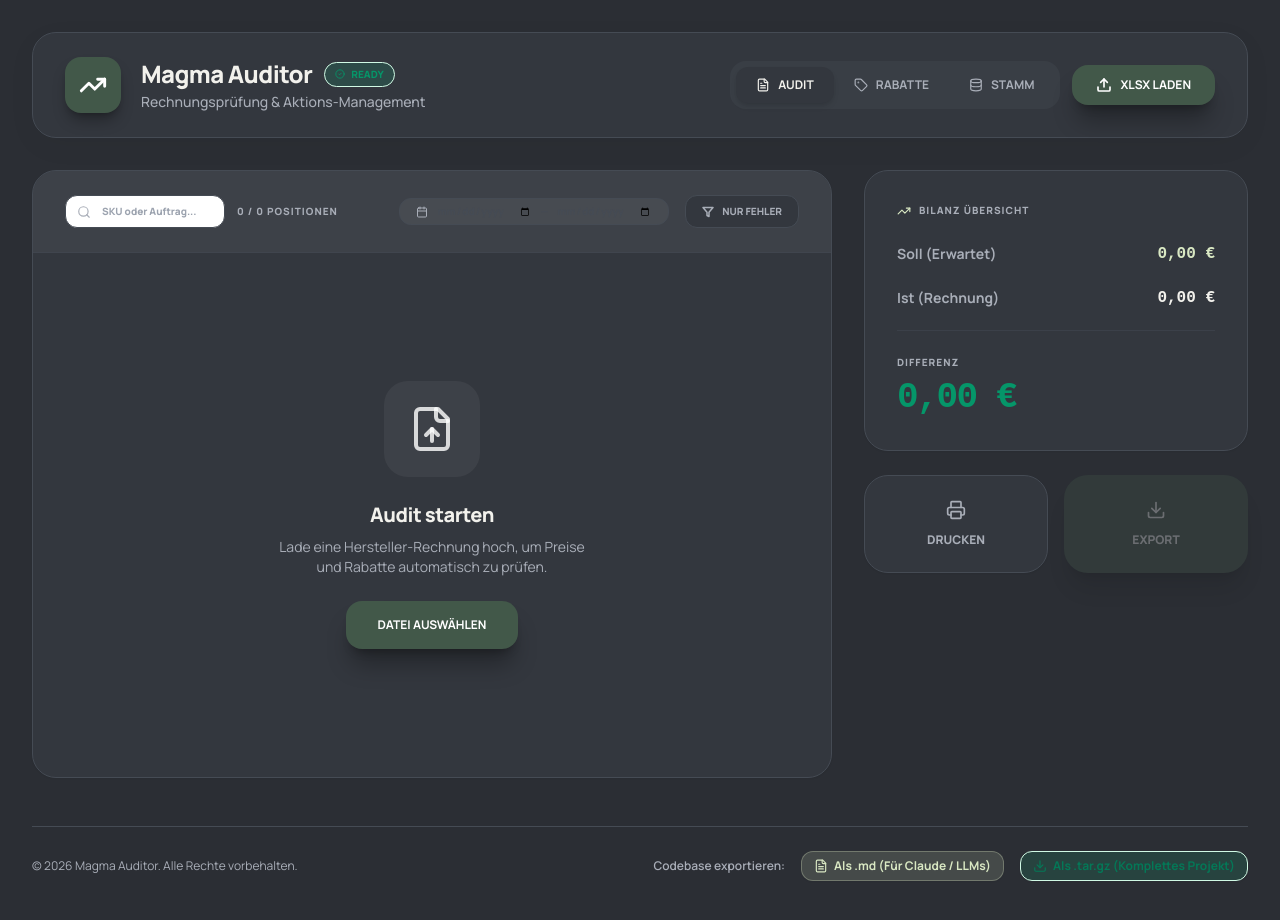
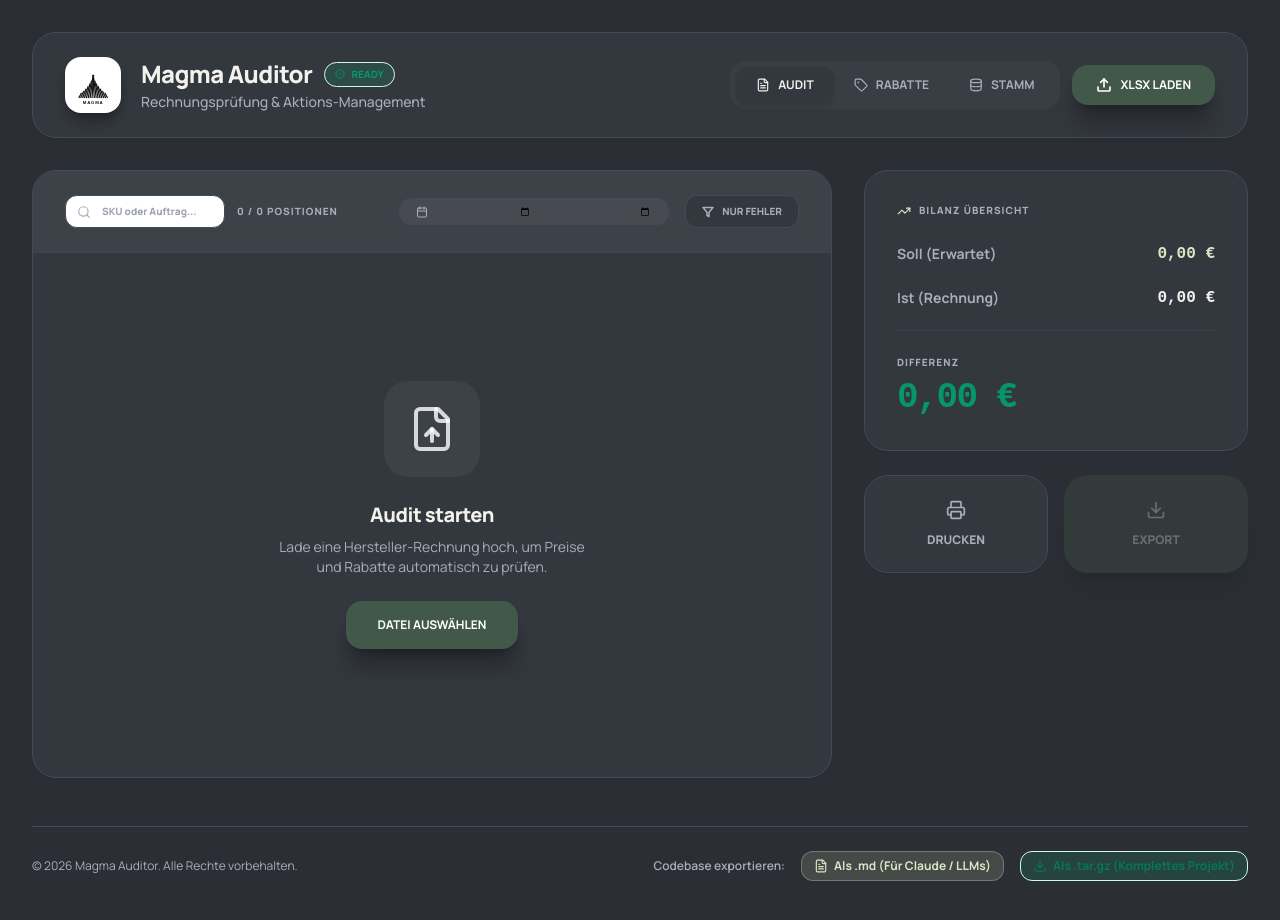
Before and after one commit to FGusia/mokebo_invoice, a Next.js app: page /magma/invoice-audit in a window 1280 px wide. Shown: the top 920 px of the page. Built offline with nearby package versions, Linux system fonts and the light colour scheme.

Commit message:
Magma-Logo (nachgebaut) als Icon in Dashboard und Auditor-Header

```diff
--- a/app/page.tsx
+++ b/app/page.tsx
@@ -1,6 +1,7 @@
 import Link from "next/link";
-import { FileText, ArrowUpRight } from "lucide-react";
+import { ArrowUpRight } from "lucide-react";
 import { MokeboMark, MokeboWordmark } from "@/components/MokeboLogo";
+import { MagmaMark } from "@/components/magma/MagmaLogo";
 
 type AppTile = {
   href: string;
@@ -17,7 +18,7 @@
     title: "Rechnungsprüfung",
     description: "Automatisierte Audit von Herstellerrechnungen inkl. Aktionsrabatten & Stammdaten.",
     manufacturer: "Magma",
-    icon: <FileText size={22} strokeWidth={2.5} />,
+    icon: <MagmaMark size={48} />,
     available: true,
   },
 ];
@@ -63,7 +64,7 @@
                     }`}
                   >
                     <div className="flex items-center justify-between mb-4">
-                      <div className="w-12 h-12 rounded-2xl bg-mokebo-mint text-mokebo-dark flex items-center justify-center">
+                      <div className="flex items-center justify-center">
                         {app.icon}
                       </div>
                       {app.available && (
--- a/components/magma/MagmaAuditor.tsx
+++ b/components/magma/MagmaAuditor.tsx
@@ -31,6 +31,7 @@
   Download
 } from 'lucide-react';
 import { motion, AnimatePresence } from 'motion/react';
+import { MagmaMark } from './MagmaLogo';
 
 // ─── UTILS ────────────────────────────────────────────────────────────────────
 const fmtEur = (n: number) => (n ?? 0).toLocaleString('de-DE', { minimumFractionDigits: 2, maximumFractionDigits: 2 });
@@ -721,9 +722,7 @@
         {/* ── HEADER ── */}
         <header className="no-print mb-8 flex flex-col sm:flex-row sm:items-center justify-between gap-6 bg-mokebo-surface border border-mokebo-border rounded-3xl px-8 py-6 shadow-[0_8px_30px_rgb(0,0,0,0.04)] backdrop-blur-sm">
           <div className="flex items-center gap-5">
-            <div className="w-14 h-14 rounded-2xl bg-mokebo-green text-white flex items-center justify-center shadow-lg shadow-black/30">
-              <TrendingUp size={28} strokeWidth={2.5} />
-            </div>
+            <MagmaMark size={56} className="shadow-lg shadow-black/30" />
             <div>
               <div className="flex items-center gap-3">
                 <h1 className="font-black text-2xl tracking-tight">Magma Auditor</h1>
--- /dev/null
+++ b/components/magma/MagmaLogo.tsx
@@ -0,0 +1,28 @@
+export function MagmaMark({ size = 40, className = "" }: { size?: number; className?: string }) {
+  return (
+    <div
+      className={`rounded-2xl bg-white flex items-center justify-center shrink-0 overflow-hidden ${className}`}
+      style={{ width: size, height: size }}
+    >
+      <svg viewBox="0 0 200 205" width={size * 0.72} height={size * 0.72} fill="#111111">
+        <path d="M102.90,168.00 L109.10,168.00 L109.10,50.00 L102.90,50.00 Z" transform="rotate(-4.0 106.00 168.00)"/>
+        <path d="M90.90,168.00 L97.10,168.00 L97.10,50.00 L90.90,50.00 Z" transform="rotate(4.0 94.00 168.00)"/>
+        <path d="M112.50,168.00 L118.70,168.00 L118.70,64.30 L112.50,64.30 Z" transform="rotate(-7.4 115.60 168.00)"/>
+        <path d="M81.30,168.00 L87.50,168.00 L87.50,64.30 L81.30,64.30 Z" transform="rotate(7.4 84.40 168.00)"/>
+        <path d="M122.10,168.00 L128.30,168.00 L128.30,78.24 L122.10,78.24 Z" transform="rotate(-10.9 125.20 168.00)"/>
+        <path d="M71.70,168.00 L77.90,168.00 L77.90,78.24 L71.70,78.24 Z" transform="rotate(10.9 74.80 168.00)"/>
+        <path d="M131.70,168.00 L137.90,168.00 L137.90,91.76 L131.70,91.76 Z" transform="rotate(-14.3 134.80 168.00)"/>
+        <path d="M62.10,168.00 L68.30,168.00 L68.30,91.76 L62.10,91.76 Z" transform="rotate(14.3 65.20 168.00)"/>
+        <path d="M141.30,168.00 L147.50,168.00 L147.50,104.79 L141.30,104.79 Z" transform="rotate(-17.7 144.40 168.00)"/>
+        <path d="M52.50,168.00 L58.70,168.00 L58.70,104.79 L52.50,104.79 Z" transform="rotate(17.7 55.60 168.00)"/>
+        <path d="M150.90,168.00 L157.10,168.00 L157.10,117.16 L150.90,117.16 Z" transform="rotate(-21.1 154.00 168.00)"/>
+        <path d="M42.90,168.00 L49.10,168.00 L49.10,117.16 L42.90,117.16 Z" transform="rotate(21.1 46.00 168.00)"/>
+        <path d="M160.50,168.00 L166.70,168.00 L166.70,128.61 L160.50,128.61 Z" transform="rotate(-24.6 163.60 168.00)"/>
+        <path d="M33.30,168.00 L39.50,168.00 L39.50,128.61 L33.30,128.61 Z" transform="rotate(24.6 36.40 168.00)"/>
+        <path d="M170.10,168.00 L176.30,168.00 L176.30,138.00 L170.10,138.00 Z" transform="rotate(-28.0 173.20 168.00)"/>
+        <path d="M23.70,168.00 L29.90,168.00 L29.90,138.00 L23.70,138.00 Z" transform="rotate(28.0 26.80 168.00)"/>
+        <text x="100" y="196" textAnchor="middle" fontFamily="Arial, sans-serif" fontWeight="700" fontSize="22" letterSpacing="4">MAGMA</text>
+      </svg>
+    </div>
+  );
+}
```
